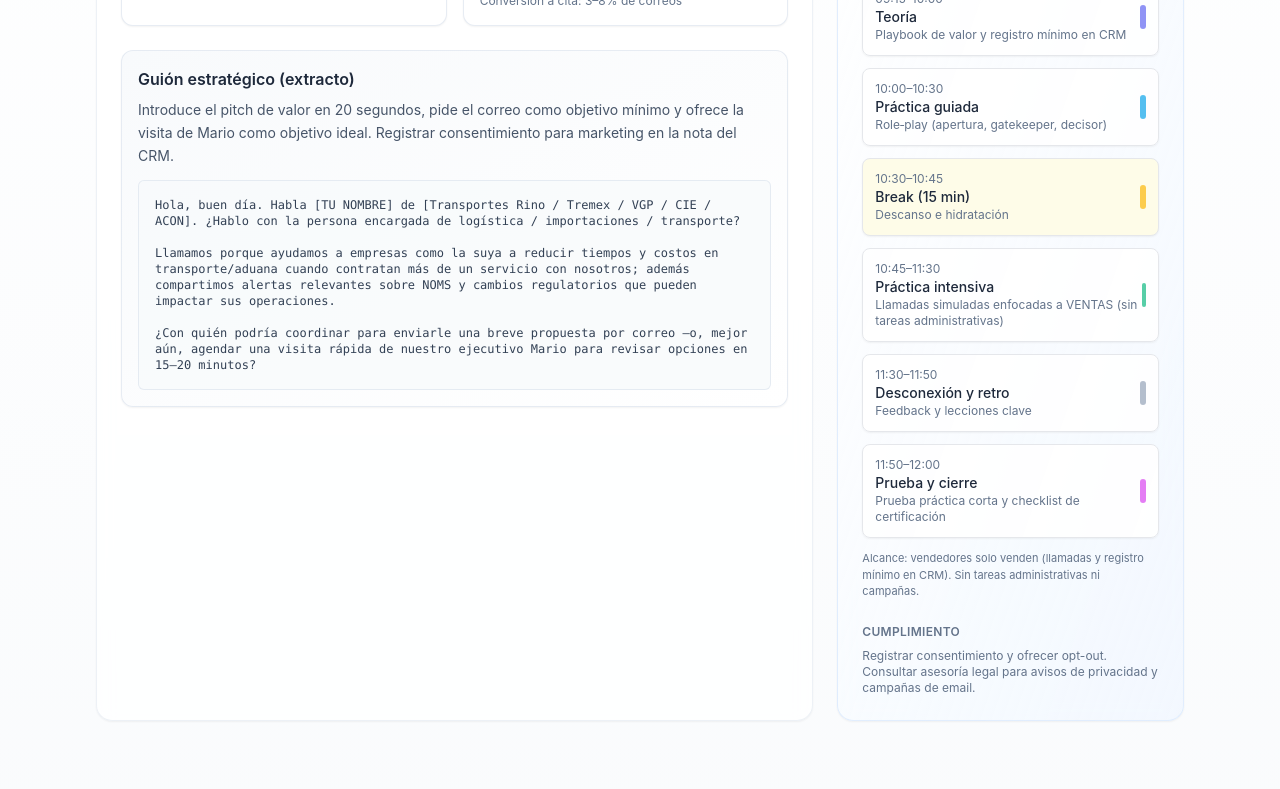
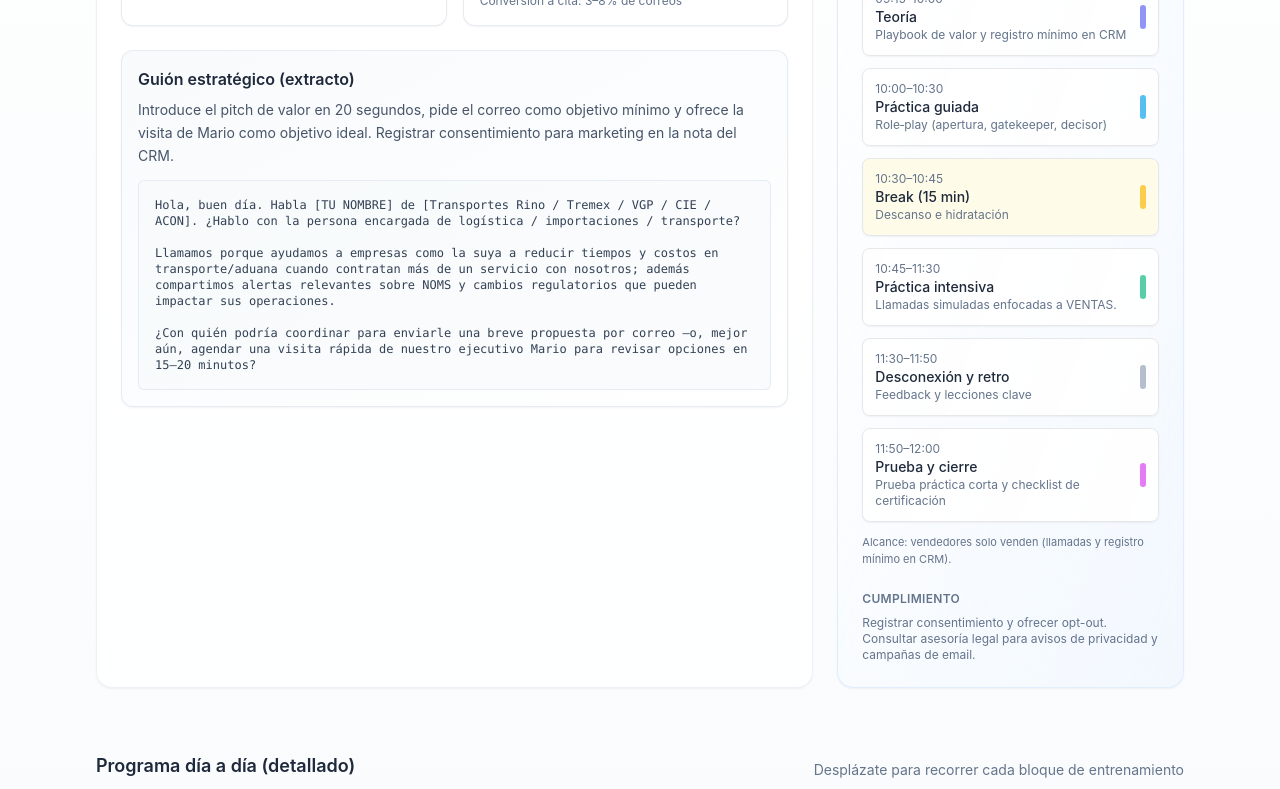
Before and after one commit to blasperez/BlasPerezCV, a React (Vite) app: page / in a window 1280 px wide. Shown: the part 443-1232 px from the top of the page. Built offline with nearby package versions, Linux system fonts and the light colour scheme.

Commit message:
Update protocolo.jsx

```diff
--- a/protocolo.jsx
+++ b/protocolo.jsx
@@ -286,7 +286,7 @@ ${coldCallScript.keyQuestion}`}
                       <div>
                         <div className="text-xs text-slate-500">10:45–11:30</div>
                         <div className="text-sm font-medium">Práctica intensiva</div>
-                        <div className="text-xs text-slate-500">Llamadas simuladas enfocadas a VENTAS (sin tareas administrativas)</div>
+                        <div className="text-xs text-slate-500">Llamadas simuladas enfocadas a VENTAS.</div>
                       </div>
                       <div className="h-6 w-1.5 rounded bg-emerald-500/70"></div>
                     </div>
@@ -311,7 +311,7 @@ ${coldCallScript.keyQuestion}`}
                       <div className="h-6 w-1.5 rounded bg-fuchsia-500/70"></div>
                     </div>
                   </div>
-                  <p className="text-[11px] text-slate-500">Alcance: vendedores solo venden (llamadas y registro mínimo en CRM). Sin tareas administrativas ni campañas.</p>
+                  <p className="text-[11px] text-slate-500">Alcance: vendedores solo venden (llamadas y registro mínimo en CRM).</p>
                 </div>
               </div>
 
```
